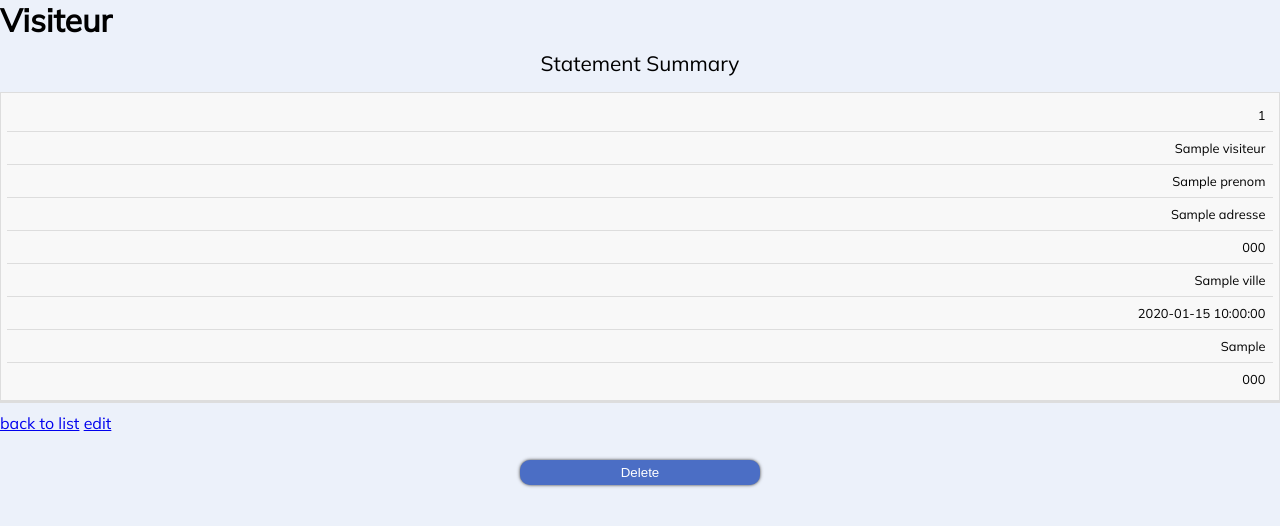
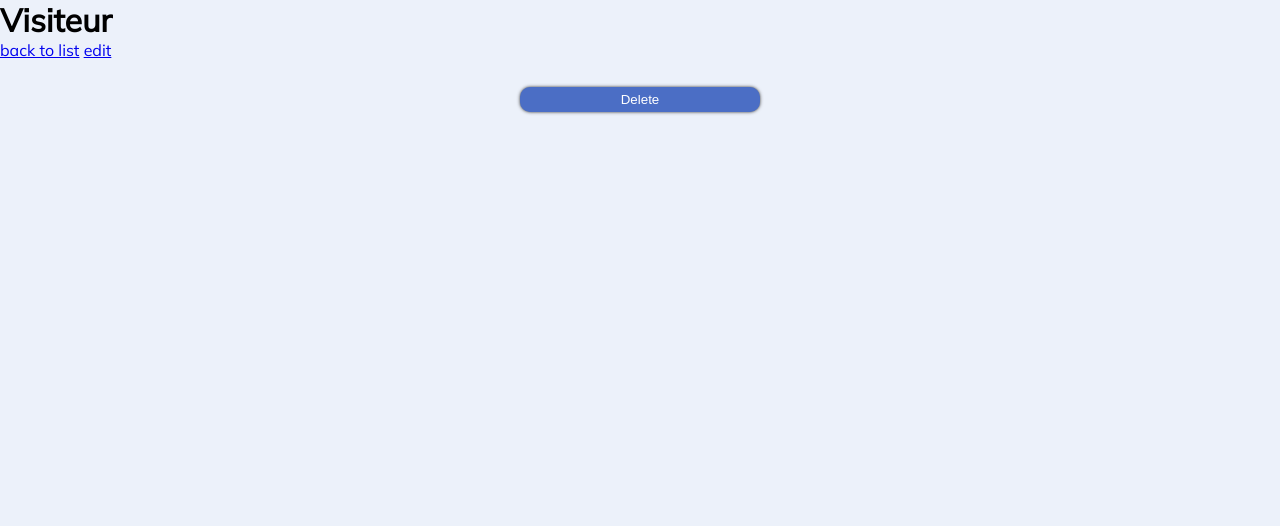
Before and after one commit to ilan990/gsb-Symfony, a Symfony app: template templates/visiteur/show.html.twig in a window 1280 px wide. Shown: the part 80-606 px from the top of the page. Run offline with Twig, Linux system fonts and the light colour scheme; the template is opened without the code that fills it: most values are stand-ins (such as "Sample title", 1, 10 or a date in 2020); some libraries are stand-ins or nearby versions.

Commit message:
size for table and show correction

```diff
--- a/public/Style/style.css
+++ b/public/Style/style.css
@@ -396,7 +396,7 @@ table th {
     text-transform: uppercase;
 }
 
-@media screen and (max-width: 1358px) {
+@media screen and (max-width: 800px) {
     table {
         border: 0;
     }
--- a/templates/visiteur/show.html.twig
+++ b/templates/visiteur/show.html.twig
@@ -4,34 +4,7 @@
 
 {% block body %}
     <h1>Visiteur</h1>
-    <table>
-        <caption>Statement Summary</caption>
-        <thead>
-        <tr>
-            <th scope="col">Id</th>
-            <th scope="col">Nom</th>
-            <th scope="col">Prenom</th>
-            <th scope="col">Adresse</th>
-            <th scope="col">Code Postale</th>
-            <th scope="col">Ville</th>
-            <th scope="col">Date mbauche</th>
-            <th scope="col">Secteur</th>
-            <th scope="col">Labo</th>
-        </tr>
-        </thead>
-        <tbody>
-        <tr>
-            <td data-label="ID">{{ visiteur.id }}</td>
-            <td data-label="Nom">{{ visiteur.nom }}</td>
-            <td data-label="Prenom">{{ visiteur.prenom }}</td>
-            <td data-label="Adresse">{{ visiteur.adresse }}</td>
-            <td data-label="Code Postale">{{ visiteur.codePostal }}</td>
-            <td data-label="Ville">{{ visiteur.ville }}</td>
-            <td data-label="Date Embauche">{{ visiteur.dateEmbauche ? visiteur.dateEmbauche|date('Y-m-d H:i:s') : '' }}</td>
-            <td data-label="Secteur">{{ visiteur.codeSecteur }} </td>
-            <td data-label="Labo">{{ visiteur.laboCode }} </td>
-        </tr>
-        </tbody>
+
     </table>
    <!-- <table class="table">
         <tbody>
```
